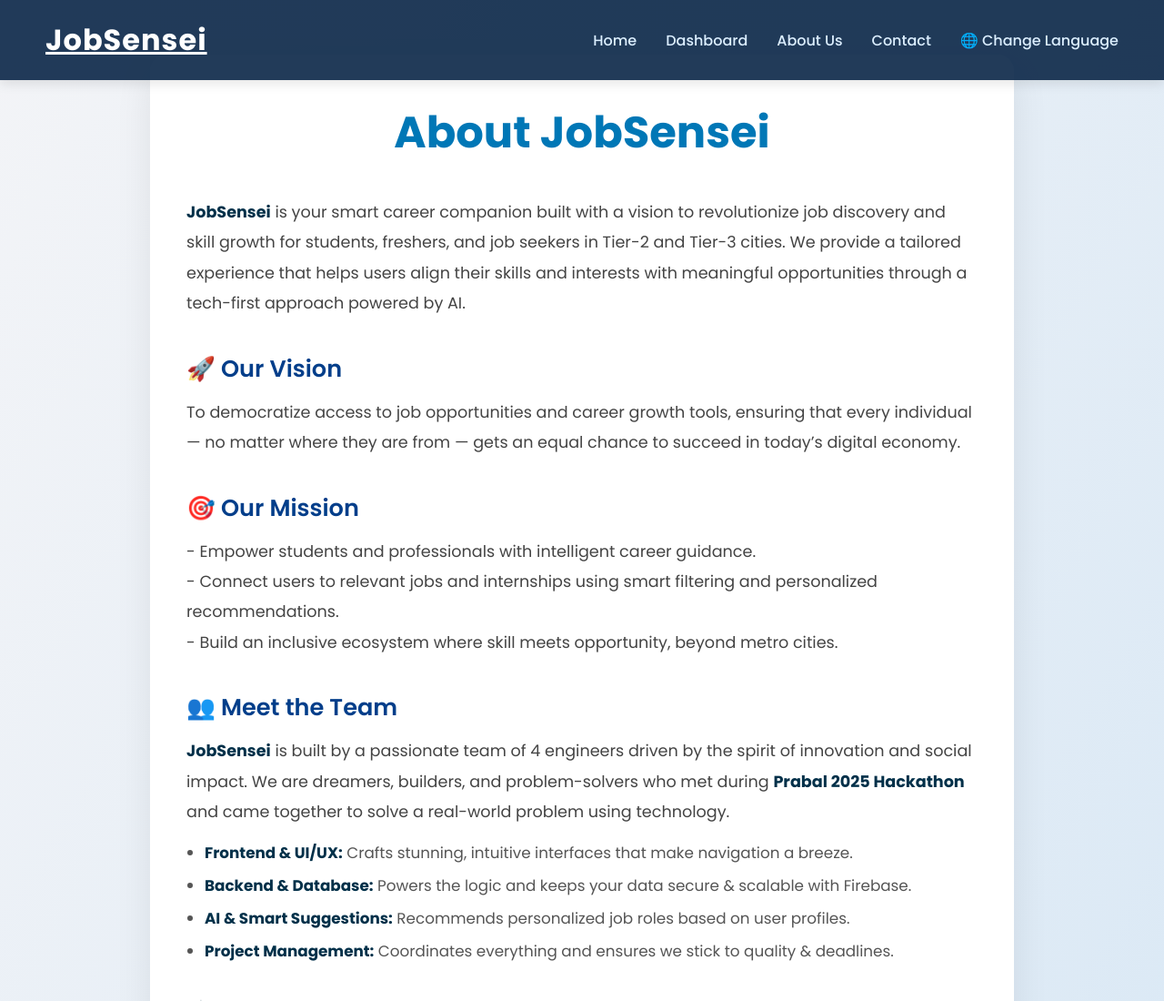
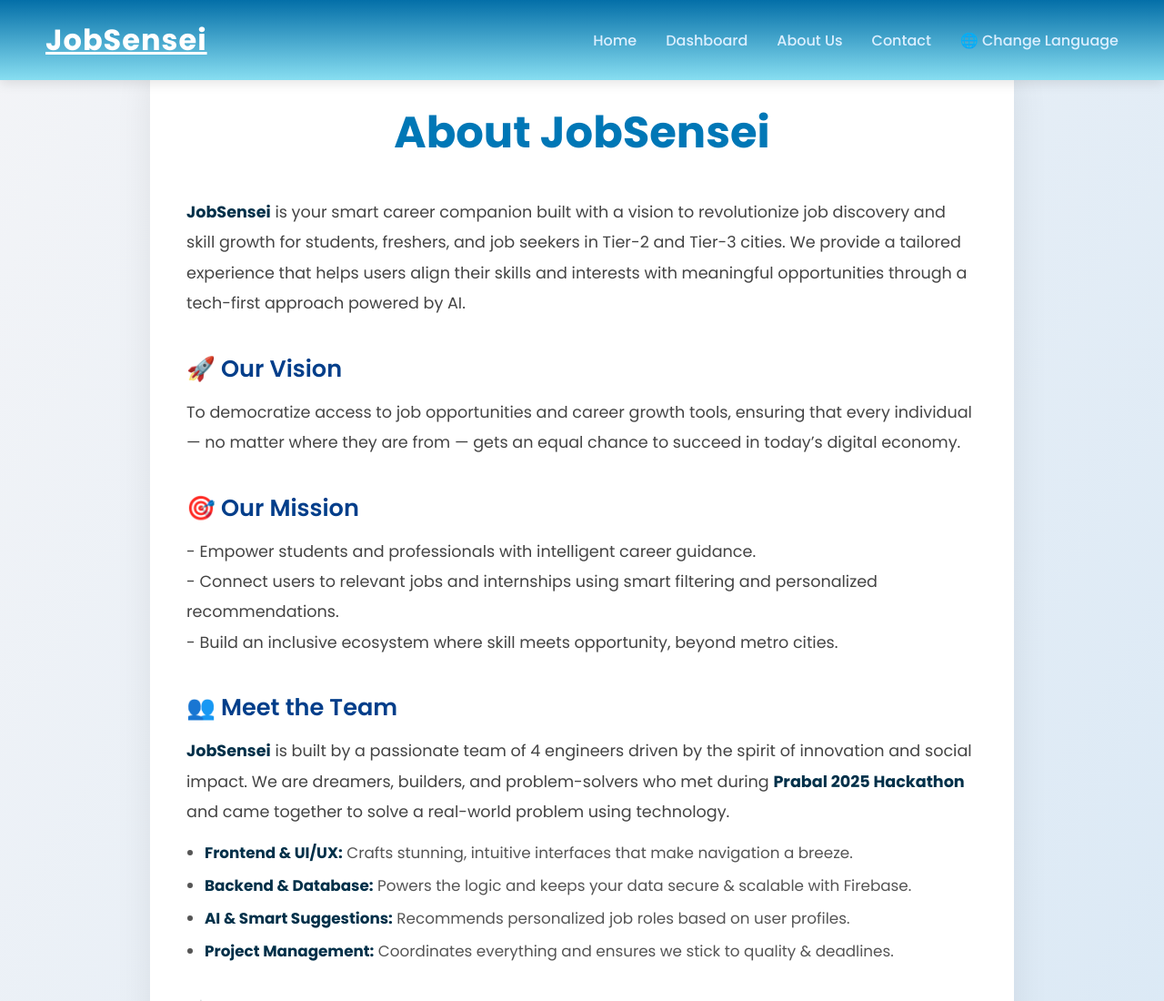
Before and after one commit to Deeksha-Mane/JobSensei, a plain HTML site: page pages/about.html in a window 1280 px wide. Shown: the top 1100 px of the page at 91% size. Drawn offline with Linux system fonts and the light colour scheme; a web font is replaced by a local one.

Commit message:
changes in styling

```diff
--- a/css/about.css
+++ b/css/about.css
@@ -21,7 +21,8 @@
   justify-content: space-between;
   align-items: center;
   padding: 20px 50px;
-  background-color: rgba(10, 38, 71, 0.9);
+  /* background-color: rgba(10, 38, 71, 0.9); */
+  background-image: linear-gradient(#046fa8, #88def1);
   position: fixed;
   width: 100%;
   top: 0;
@@ -57,7 +58,7 @@
   height: 2px;
   left: 0;
   bottom: -4px;
-  background-color: #00a6fb;
+  background-color: #ffffff;
   transition: width 0.3s ease;
 }
 
--- a/css/contact.css
+++ b/css/contact.css
@@ -20,7 +20,8 @@
   justify-content: space-between;
   align-items: center;
   padding: 20px 50px;
-  background-color: rgba(10, 38, 71, 0.9);
+  /* background-color: rgba(10, 38, 71, 0.9); */
+  background-image: linear-gradient(#046fa8, #36adf2);
   position: fixed;
   width: 100%;
   top: 0;
@@ -56,7 +57,7 @@
   height: 2px;
   left: 0;
   bottom: -4px;
-  background-color: #00a6fb;
+  background-color: #ffffff;
   transition: width 0.3s ease;
 }
 
```
